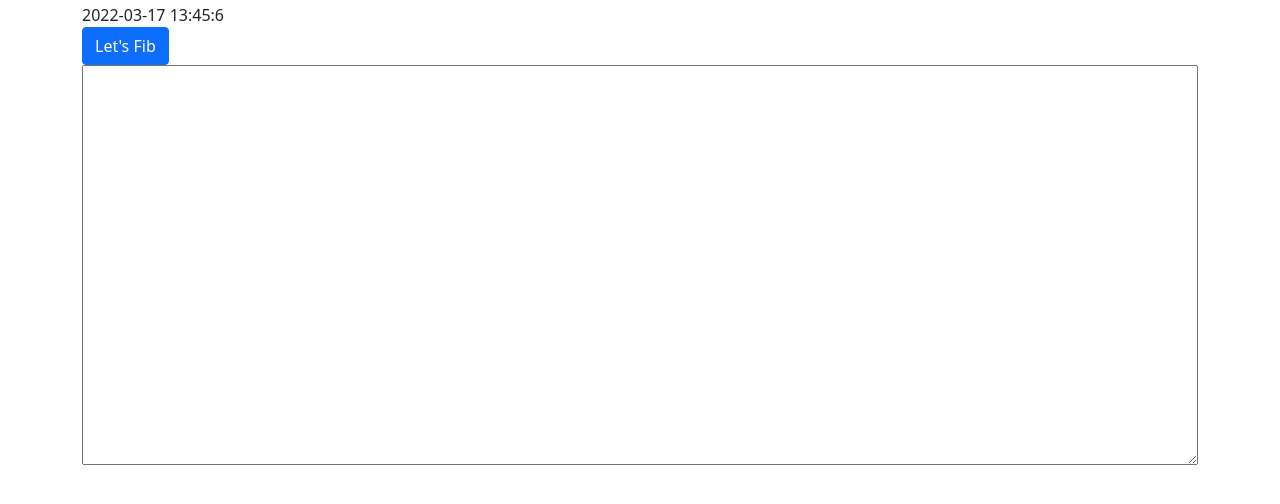
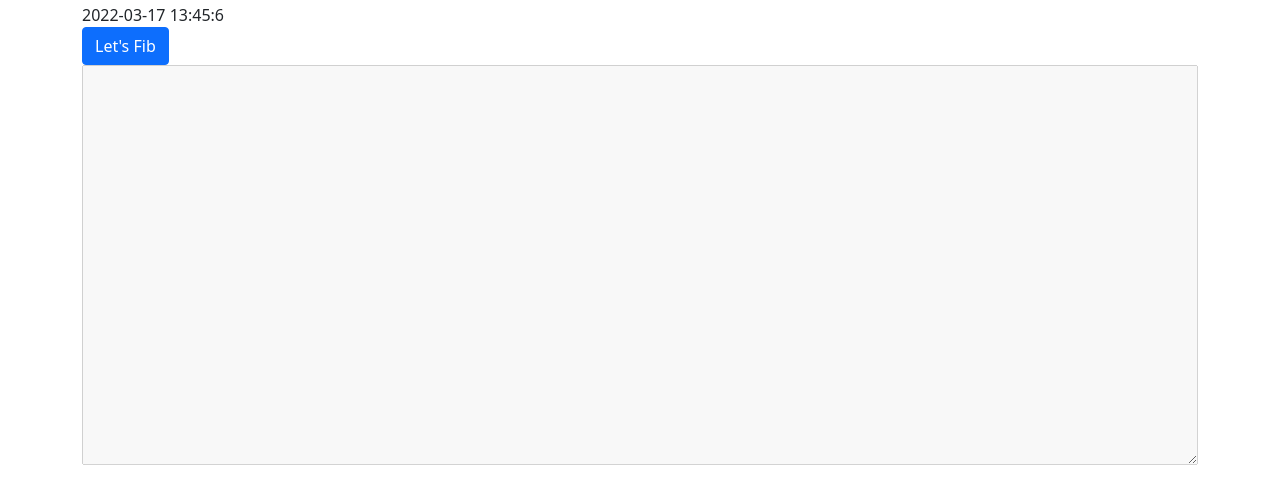
Before and after one commit to Alejogonzalez/PruebaProteccion, a plain HTML site: page index.html in a window 1280 px wide. Shown: the part 180-684 px from the top of the page. Drawn offline with nearby package versions, Linux system fonts and the light colour scheme.

Commit message:
TextArea Disable Attributed

```diff
--- a/index.html
+++ b/index.html
@@ -33,7 +33,7 @@
     <div class="container-fluid">
       <div class="row align-items-start" >
 
-          <textarea id="log"></textarea>
+          <textarea id="log" disabled></textarea>
 
       </div>
     </div>
```
